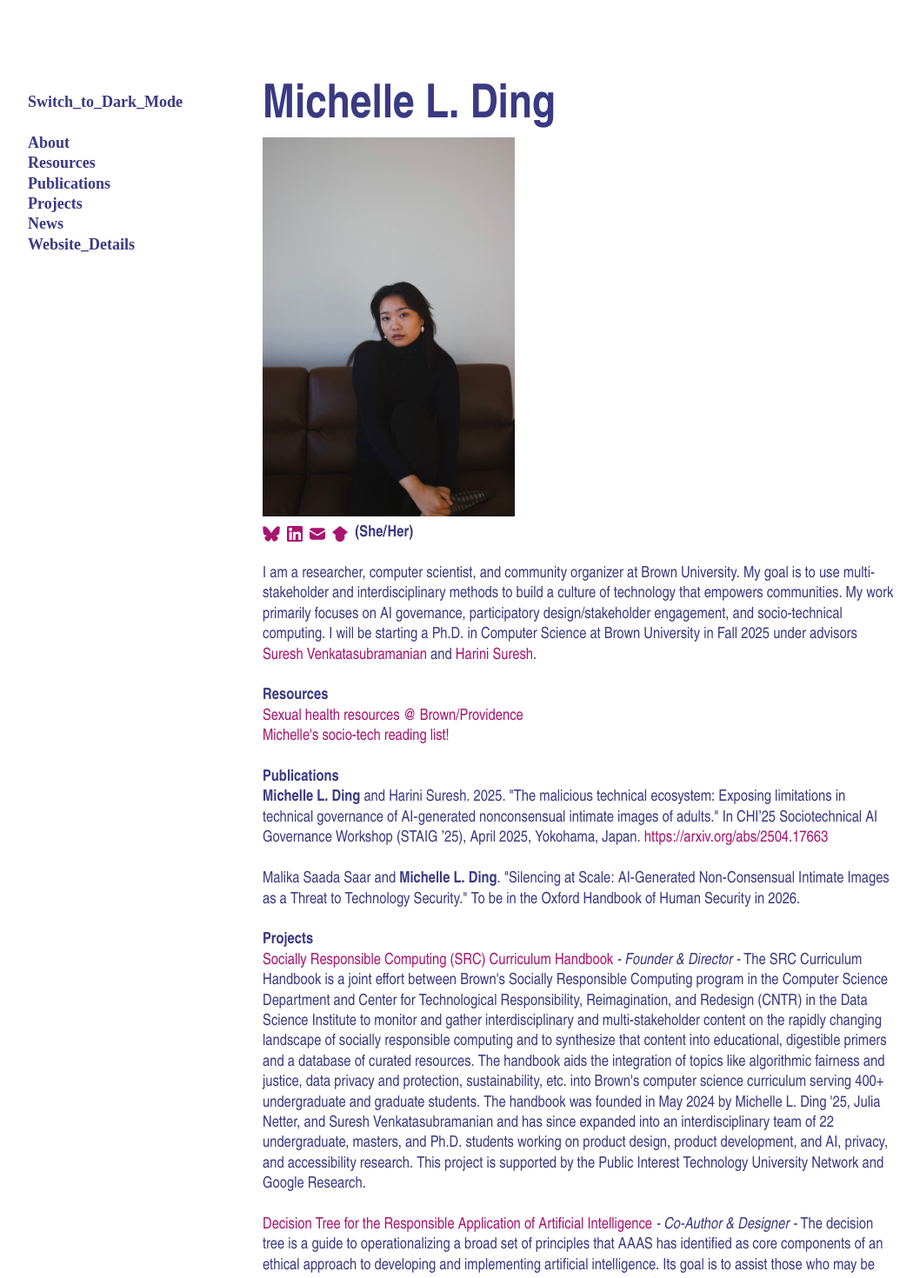
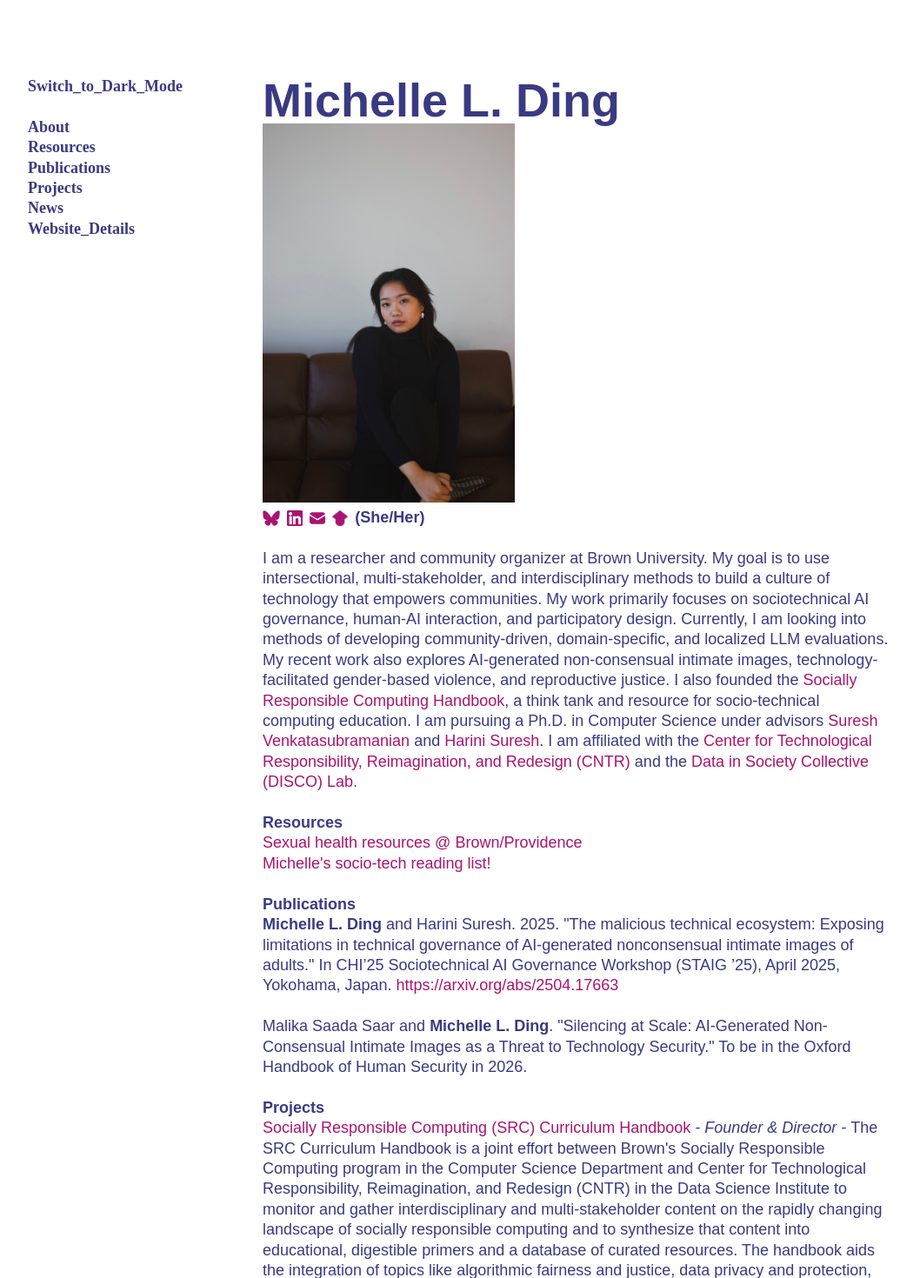
Before and after one commit to michelle-ding/michelle-ding.github.io, a React (Create React App) app: page / in a window 1280 px wide. Shown: the top 1470 px of the page at 87% size, without its empty margins (146-1204 px from the left). Built offline with nearby package versions, Linux system fonts and the light colour scheme; the HTML template or start-up script is replaced by a standard one.

Commit message:
website updates sept

```diff
--- a/src/Body.tsx
+++ b/src/Body.tsx
@@ -24,7 +24,7 @@ import michelle from './images/michelle_ding_portrait.jpg'
 import gslight from './images/gs.png'
 import gsdark from './images/gslight.png'
 
-const src="https://cntr.brown.edu/projects#socially-responsible-computing-src-curriculum-handbook"
+const src="https://cntr.brown.edu/projects/socially-responsible-computing-src-curriculum-handbook"
 const decisiontree = "https://www.aaas.org/ai2/projects/decision-tree-practitioners?utm_content=bufferbcf16&utm_medium=social&utm_source=linkedin.com&utm_campaign=buffer"
 const esvroundtable = "https://www.browndailyherald.com/article/2023/05/end-sexual-violence-at-brown-hosts-nonprofit-roundtable-to-address-survivor-support-advocacy"
 const titleix = "https://www.browndailyherald.com/article/2022/11/sexual-misconduct-reports-increased-52-in-2021-22-academic-year"
@@ -68,12 +68,21 @@ function icons(logoval:boolean){
 function about_text(){
     return(
         <div id="about_text">
-            I am a researcher, computer scientist, and community organizer at Brown University.
-            My goal is to use multi-stakeholder and interdisciplinary methods to build a culture of technology that empowers communities.
-            My work primarily focuses on AI governance, participatory design/stakeholder engagement, and socio-technical computing. I will be starting a Ph.D. in Computer Science
-            at Brown University in Fall 2025 under advisors <a href="https://vivo.brown.edu/display/suresh" id="ref" target="_blank">
+            I am a researcher and community organizer at Brown University.
+
+            My goal is to use intersectional, multi-stakeholder, and interdisciplinary methods to build a culture of technology that empowers communities.
+            My work primarily focuses on sociotechnical AI governance, human-AI interaction, and participatory design. Currently,
+            I am looking into methods of developing community-driven, domain-specific, and localized LLM evaluations. My recent work also explores AI-generated
+            non-consensual intimate images, technology-facilitated gender-based violence, and reproductive justice. I also founded the {" "}
+            <a href="https://srch.cs.brown.edu" id="ref" target="_blank">Socially
+            Responsible Computing Handbook</a>, a think tank and resource for socio-technical computing education. I am pursuing a Ph.D. in Computer Science
+            under advisors <a href="https://vivo.brown.edu/display/suresh" id="ref" target="_blank">
                 Suresh Venkatasubramanian
-                    </a> and <a href="https://harinisuresh.com/" id="ref" target="_blank">Harini Suresh</a>.
+                    </a> and <a href="https://harinisuresh.com/" id="ref" target="_blank">Harini Suresh</a>. I am affiliated with the {" "}
+                    <a href="https://cntr.brown.edu/" id="ref" target="_blank">Center for Technological Responsibility, Reimagination, and Redesign (CNTR) </a>
+                    and the {" "}
+                    <a href="https://discolab.cs.brown.edu/" id="ref" target="_blank">Data in Society Collective (DISCO) Lab.</a> {" "}
+
             </div>
     )
 }
@@ -248,13 +257,14 @@ function projects(){
                   practical steps that will help them progress towards implementing the technology
                   in an effective, ethical way. This project is supported by Microsoft.
                   <br></br><br></br>
-                  <a id="ref" href="https://www.aaas.org/ai2/projects/ethics/public-interest-training/modules" target="_blank">
+
+                  {/* <a id="ref" href="https://www.aaas.org/ai2/projects/ethics/public-interest-training/modules" target="_blank">
                     Responsible AI Training Modules
                </a>
                 <i> - Co-Author & Researcher - </i> A series of training modules for
                 AI/ML developers in the healthcare industry that cover topics algorithmic discrimination,
                 human rights, and best practices during implementation. This project is supported by the Ford Foundation.
-                <br></br><br></br>
+                <br></br><br></br> */}
 
 
             <a id="ref" href="https://ricadv.org/policy/" target="_blank">Address Confidentiality Program for Domestic Violence Survivors</a>
@@ -288,27 +298,6 @@ function formatTeaching(position: string, course: string, year: string, site: st
         </div>
     )
 }
-function teaching(){
-    return(
-        <div id="Teaching&Fellowships">
-            <b id="header">{"Teaching_and_Fellowships"}</b>
-
-            {formatTeaching("Teaching Assistant", "CS0320: Introduction to Software Engineering", "Spring 2024 & Fall 2024", "https://cs.brown.edu/courses/info/csci0320/")}
-
-            {formatTeaching("Teaching Assistant", "CS0111: Computing Foundations, Data",
-            "Fall 2023", "https://cs.brown.edu/courses/csci0111/")}
-
-
-            {formatTeaching("Teaching Assistant", "ENGN90: Management of Industrial and Nonprofit Organizations",
-            "Fall 2022", "https://selfservice.brown.edu/ss/bwckctlg.p_disp_course_detail?cat_term_in=201010&subj_code_in=ENGN&crse_numb_in=0090")}
-
-            Research Fellow, <a target="_blank" id="ref" href="https://college.brown.edu/learn-beyond-classroom/us-study/brown-washington-program">
-                Brown in Washington
-            </a>, Summer 2023
-
-        </div>
-    )
-}
 
 function websiteinfo(){
     return(
@@ -321,7 +310,7 @@ function websiteinfo(){
             <br></br>
             Website colors tested using <a target="_blank" id="ref" href="https://accessible-colors.com/">Accessible Colors</a>
             <br></br>
-            Last updated June 2025
+            Last updated September 2025
 
         </div>
     )
--- a/src/styles/App.css
+++ b/src/styles/App.css
@@ -46,7 +46,7 @@
   color: var(--text);
   text-align: left;
   font-size: var(--body_size);
-  margin-top: 1em;
+  margin-top: 0em;
   margin-left: 5em;
   font-weight: bold;
   position: fixed;
@@ -87,7 +87,7 @@
   margin-bottom: auto;
   max-width: 100%;
   line-height:1.3em;
-  font-family: Arial Narrow, sans-serif
+  font-family: Arial, Helvetica, sans-serif
 }
 
 #ref{
@@ -108,8 +108,9 @@
 .welcome{
   font-size: var(--header_size);
   font-weight: 700;
-  line-height: 1.3em;
+  line-height: 1em;
   text-align: left;
+  margin-top:0em;
 }
 
 #ilocontainer{
@@ -232,6 +233,7 @@
     font-weight: bold;
     line-height: 1.3em;
     text-align: left;
+    margin-top:0em;
     font-family: Arial Narrow, sans-serif
 
   }
--- a/src/styles/index.css
+++ b/src/styles/index.css
@@ -1,11 +1,9 @@
 /* body {
-  margin: 0;
-  font-family: -apple-system, BlinkMacSystemFont, 'Segoe UI', 'Roboto', 'Oxygen',
-    'Ubuntu', 'Cantarell', 'Fira Sans', 'Droid Sans', 'Helvetica Neue',
-    sans-serif;
   -webkit-font-smoothing: antialiased;
   -moz-osx-font-smoothing: grayscale;
   background-color: var(--bg);
+  margin: 0;
+  font-family: Arial Narrow, sans-serif
 } */
 
 body {
@@ -13,7 +11,7 @@ body {
   -moz-osx-font-smoothing: grayscale;
   background-color: var(--bg);
   margin: 0;
-  font-family: Arial Narrow, sans-serif
+  font-family: Arial, Helvetica, sans-serif
 }
 
 code {
```
